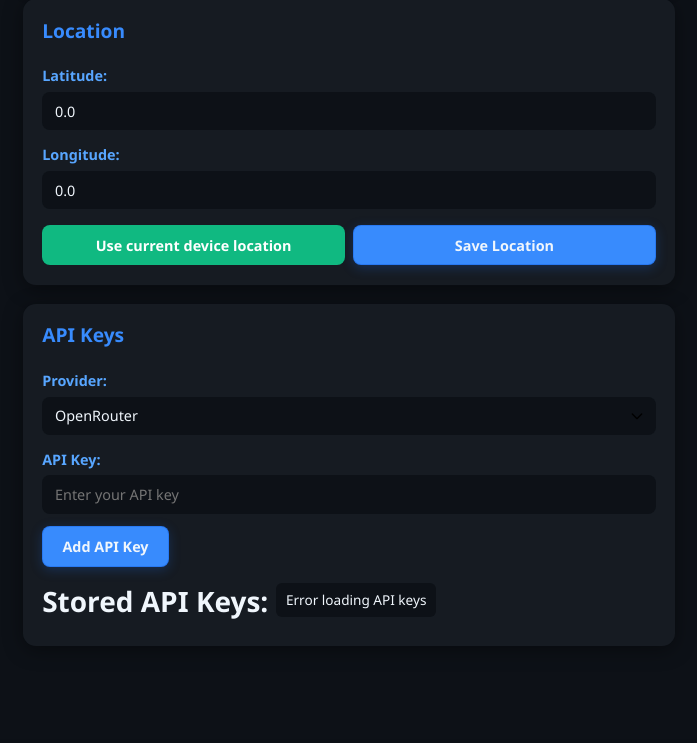
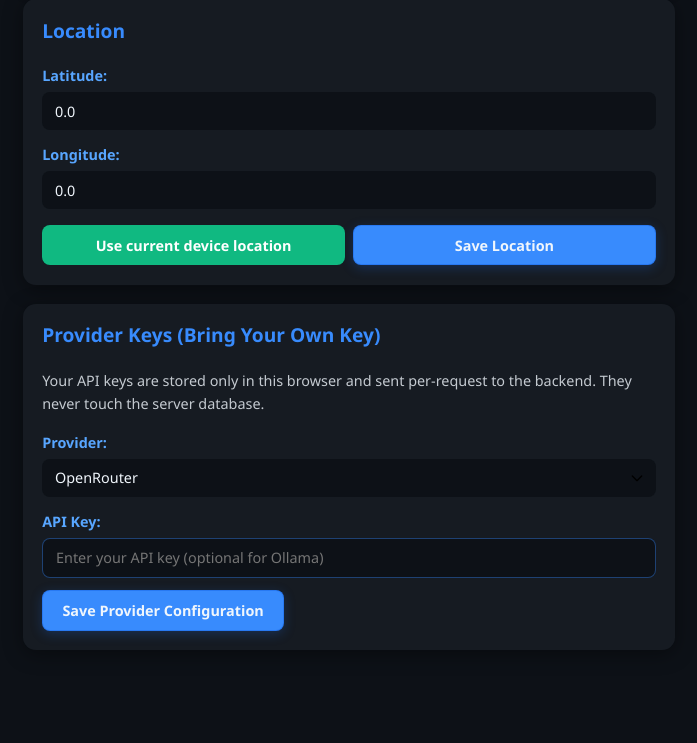
Before and after one commit to icedeyes12/yuzu-companion, a Python web app: template templates/config.html in a window 1280 px wide. Shown: the part 2738-3481 px from the top of the page, without its empty margins (291-988 px from the left). Before the commit the page ends 3357 px from the top, so only its background shows below. Run offline with Jinja, Linux system fonts and the light colour scheme; the template is opened without the code that fills it, so the values that code supplies are empty.

Commit message:
feat(frontend): BYOK provider config — localStorage-only keys, per-request header injection
- config.html: delete server-side API Keys table, replace with BYOK
  Provider Configuration form (OpenRouter/Cerebras/Chutes/Ollama/Custom
  dropdown; conditional Base URL + Model ID for Ollama/Custom; all inputs
  styled via theme variables only)
- config.js: delete loadAPIKeys/addAPIKey/removeAPIKey + all fetches to
  decommissioned /api/add_api_key and /api/remove_api_key; add
  saveBYOKConfig() (serialize → localStorage 'yuzu_byok_config'),
  loadBYOKConfig() (populate form on load), toggleBYOKFields(); subtle
  success indication via button text swap + toast
- sidebar.js: update fetch interceptor to read yuzu_byok_config JSON and
  inject X-Provider-Key/X-Base-Url/X-Model-Id on LLM endpoints; omit
  undefined headers

```diff
--- a/static/js/config.js
+++ b/static/js/config.js
@@ -8,11 +8,11 @@ document.addEventListener("DOMContentLoaded", () => {
 	console.log("Config page loaded - initializing...");
 	loadAppConfig().then(() => {
 		loadProfileData();
-		loadAPIKeys();
 		loadGlobalKnowledge();
 		loadProviderSettings();
 		loadImageModel();
 		setupEventListeners();
+		loadBYOKConfig();
 		initializeConfigAnimations();
 	});
 });
@@ -254,10 +254,17 @@ function setupEventListeners() {
 		);
 	}
 
-	// API key management
-	const addApiKeyBtn = document.getElementById("add-api-key");
-	if (addApiKeyBtn) {
-		addApiKeyBtn.addEventListener("click", addAPIKey);
+	// API key management — DECOMMISSIONED, replaced by BYOK
+	// (add-api-key button removed from config.html)
+
+	// BYOK provider configuration
+	const saveByokBtn = document.getElementById("save-byok");
+	if (saveByokBtn) {
+		saveByokBtn.addEventListener("click", saveBYOKConfig);
+	}
+	const byokProviderSelect = document.getElementById("byok-provider");
+	if (byokProviderSelect) {
+		byokProviderSelect.addEventListener("change", toggleBYOKFields);
 	}
 
 	// Memory and data
@@ -710,118 +717,78 @@ async function saveProfileSettings() {
 	}
 }
 
-async function loadAPIKeys() {
+// === BYOK (Bring Your Own Key) — localStorage only, zero server storage ===
+const BYOK_STORAGE_KEY = "yuzu_byok_config";
+
+function saveBYOKConfig() {
+	const provider = document.getElementById("byok-provider")?.value || "";
+	const apiKey = document.getElementById("byok-api-key")?.value?.trim() || "";
+	const baseUrl = document.getElementById("byok-base-url")?.value?.trim() || "";
+	const modelId = document.getElementById("byok-model-id")?.value?.trim() || "";
+
+	if (!provider) {
+		showError("Please select a provider");
+		return;
+	}
+
+	const config = { provider, apiKey, baseUrl, modelId };
+
 	try {
-		const response = await fetch("/api/profile");
-		const data = await response.json();
+		localStorage.setItem(BYOK_STORAGE_KEY, JSON.stringify(config));
 
-		const keysList = document.getElementById("keys-list");
-
-		if (!data.api_keys || Object.keys(data.api_keys).length === 0) {
-			keysList.innerHTML = "<li>No API keys stored</li>";
-			return;
+		// Subtle success indication: button text swap + toast
+		const btn = document.getElementById("save-byok");
+		if (btn) {
+			const original = btn.textContent;
+			btn.textContent = "Saved ✓";
+			btn.style.background = "var(--accent-tertiary)";
+			setTimeout(() => {
+				btn.textContent = original;
+				btn.style.background = "";
+			}, 1800);
 		}
-
-		keysList.innerHTML = Object.entries(data.api_keys)
-			.map(
-				([keyName, keyValue]) => `
-            <li style="margin-bottom: 0.5rem; padding: 0.5rem; background: rgba(255,255,255,0.05); border-radius: 5px; display: flex; justify-content: space-between; align-items: center;">
-                <span><strong>${keyName}:</strong> ${keyValue.substring(0, 10)}...${keyValue.substring(keyValue.length - 5)}</span>
-                <button onclick="removeAPIKey('${keyName}')" class="btn" style="background: #ef4444; color: white; padding: 0.3rem 0.6rem; font-size: 0.8rem;">Remove</button>
-            </li>
-        `,
-			)
-			.join("");
-
-		console.log("API keys loaded");
-	} catch (error) {
-		console.error("Error loading API keys:", error);
-		document.getElementById("keys-list").innerHTML =
-			"<li>Error loading API keys</li>";
-		showError("Failed to load API keys");
+		showSuccess("Provider configuration saved locally");
+	} catch (e) {
+		console.error("saveBYOKConfig failed:", e);
+		showError("Failed to save provider configuration locally");
 	}
 }
 
-async function addAPIKey() {
-	const providerSelect = document.getElementById("api-key-provider");
-	const apiKeyInput = document.getElementById("api-key");
+function loadBYOKConfig() {
+	try {
+		const raw = localStorage.getItem(BYOK_STORAGE_KEY);
+		if (!raw) return;
 
-	const keyName = providerSelect.value;
-	const apiKey = apiKeyInput.value.trim();
+		const config = JSON.parse(raw);
+		const providerSelect = document.getElementById("byok-provider");
+		if (providerSelect && config.provider) {
+			providerSelect.value = config.provider;
+		}
+		const apiKeyInput = document.getElementById("byok-api-key");
+		if (apiKeyInput) apiKeyInput.value = config.apiKey || "";
+		const baseUrlInput = document.getElementById("byok-base-url");
+		if (baseUrlInput) baseUrlInput.value = config.baseUrl || "";
+		const modelIdInput = document.getElementById("byok-model-id");
+		if (modelIdInput) modelIdInput.value = config.modelId || "";
 
-	if (!apiKey) {
-		showError("Please enter an API key");
-		return;
-	}
-
-	// Show loading state
-	const addBtn = document.getElementById("add-api-key");
-	const originalText = addBtn.textContent;
-	addBtn.textContent = "Adding...";
-	addBtn.disabled = true;
-
-	try {
-		const response = await fetch("/api/add_api_key", {
-			method: "POST",
-			headers: {
-				"Content-Type": "application/json",
-			},
-			body: JSON.stringify({
-				key_name: keyName,
-				api_key: apiKey,
-			}),
-		});
-
-		const result = await response.json();
-
-		if (result.status === "success") {
-			showSuccess("API key added successfully!");
-			apiKeyInput.value = "";
-			loadAPIKeys(); // Reload the list
-			// Reload provider settings to reflect new key availability
-			loadProviderSettings();
-		} else {
-			showError(`Failed to add API key: ${result.message}`);
-		}
-	} catch (error) {
-		console.error("Error adding API key:", error);
-		showError("Error adding API key");
-	} finally {
-		// Restore button state
-		addBtn.textContent = originalText;
-		addBtn.disabled = false;
+		// Sync conditional field visibility
+		toggleBYOKFields();
+	} catch (e) {
+		console.error("loadBYOKConfig failed:", e);
 	}
 }
 
-async function removeAPIKey(keyName) {
-	if (!confirm(`Are you sure you want to remove the ${keyName} API key?`)) {
-		return;
-	}
+function toggleBYOKFields() {
+	const provider = document.getElementById("byok-provider")?.value || "";
+	const showConditional = provider === "ollama" || provider === "custom";
+	const baseGroup = document.getElementById("byok-baseurl-group");
+	const modelGroup = document.getElementById("byok-modelid-group");
+	if (baseGroup) baseGroup.style.display = showConditional ? "block" : "none";
+	if (modelGroup) modelGroup.style.display = showConditional ? "block" : "none";
+}
 
-	try {
-		const response = await fetch("/api/remove_api_key", {
-			method: "POST",
-			headers: {
-				"Content-Type": "application/json",
-			},
-			body: JSON.stringify({ key_name: keyName }),
-		});
-
-		const result = await response.json();
-
-		if (result.status === "success") {
-			showSuccess("API key removed!");
-			loadAPIKeys(); // Reload the list
-			// Reload provider settings to reflect key removal
-			loadProviderSettings();
-		} else {
-			showError(`Failed to remove API key: ${result.message}`);
-		}
-	} catch (error) {
-		console.error("Error removing API key:", error);
-		showError("Error removing API key");
-	}
-}
+// Make BYOK functions globally available for inline handlers
+window.saveBYOKConfig = saveBYOKConfig;
 
 // Load structured memory statistics
 async function loadMemoryStats() {
@@ -1185,8 +1152,8 @@ function initializeConfigAnimations() {
 }
 
 // Make functions globally available
-window.removeAPIKey = removeAPIKey;
 window.showSuccess = showSuccess;
+window.showError = showError;
 
 // Location functions
 async function loadLocation() {
@@ -1246,7 +1213,6 @@ function useCurrentLocation() {
 
 // Load location on page load
 document.addEventListener("DOMContentLoaded", loadLocation);
-window.showError = showError;
 
 // Load image model on page load
 document.addEventListener("DOMContentLoaded", loadImageModel);
--- a/static/js/sidebar.js
+++ b/static/js/sidebar.js
@@ -1,11 +1,11 @@
 // FILE: static/js/sidebar.js
 // DESCRIPTION: Unified sidebar management with session actions
 
-// === GLOBAL FETCH INTERCEPTOR (auth gate + Phase 3 BYOK prep) ===
+// === GLOBAL FETCH INTERCEPTOR (auth gate + Phase 3 BYOK) ===
 // Runs before any module — sidebar.js is the first classic script on every page.
 // 1. Detects 401 from /api/ endpoints → shows auth overlay (no full reload).
-// 2. Reads X-Provider-Key from localStorage for LLM endpoints (no-op until
-//    Phase 3 BYOK UI connects; harmless when localStorage key is absent).
+// 2. Reads yuzu_byok_config from localStorage and injects X-Provider-Key,
+//    X-Base-Url, X-Model-Id headers into LLM endpoint requests.
 (() => {
 	const _origFetch = window.fetch;
 	const _LLM_ENDPOINTS = [
@@ -20,10 +20,19 @@
 
 		const url = typeof input === "string" ? input : input.url;
 
-		// Phase 3 prep: inject provider key for LLM endpoints (no-op if unset)
+		// BYOK: inject provider config headers for LLM endpoints
 		if (_LLM_ENDPOINTS.some((ep) => url.includes(ep))) {
-			const key = localStorage.getItem("yuzu_provider_key");
-			if (key) init.headers.set("X-Provider-Key", key);
+			try {
+				const raw = localStorage.getItem("yuzu_byok_config");
+				if (raw) {
+					const cfg = JSON.parse(raw);
+					if (cfg.apiKey) init.headers.set("X-Provider-Key", cfg.apiKey);
+					if (cfg.baseUrl) init.headers.set("X-Base-Url", cfg.baseUrl);
+					if (cfg.modelId) init.headers.set("X-Model-Id", cfg.modelId);
+				}
+			} catch (e) {
+				console.warn("BYOK config parse failed:", e);
+			}
 		}
 
 		const response = await _origFetch.call(this, input, init);
--- a/templates/config.html
+++ b/templates/config.html
@@ -292,30 +292,38 @@
         </div>
 
         <div class="config-section">
-            <h2>API Keys</h2>
+            <h2>Provider Keys (Bring Your Own Key)</h2>
+            <p style="color: var(--text-secondary); font-size: 0.9rem; margin-bottom: 1rem;">
+                Your API keys are stored only in this browser and sent per-request to the backend. They never touch the server database.
+            </p>
 
             <div class="form-group">
-                <label for="api-key-provider">Provider:</label>
-                <select id="api-key-provider" class="form-select">
+                <label for="byok-provider">Provider:</label>
+                <select id="byok-provider" class="form-select">
                     <option value="openrouter">OpenRouter</option>
                     <option value="cerebras">Cerebras</option>
                     <option value="chutes">Chutes</option>
+                    <option value="ollama">Ollama</option>
+                    <option value="custom">Custom</option>
                 </select>
             </div>
 
-            <div class="form-group">
-                <label for="api-key">API Key:</label>
-                <input type="text" id="api-key" placeholder="Enter your API key">
+            <div class="form-group" id="byok-apikey-group">
+                <label for="byok-api-key">API Key:</label>
+                <input type="password" id="byok-api-key" placeholder="Enter your API key (optional for Ollama)" style="background: var(--input-bg); color: var(--text-color); border: 1px solid var(--border-color); border-radius: var(--radius-md); padding: 0.6rem 0.8rem; width: 100%;">
             </div>
 
-            <button id="add-api-key" class="btn btn-primary">Add API Key</button>
+            <div class="form-group byok-conditional" id="byok-baseurl-group" style="display: none;">
+                <label for="byok-base-url">Custom Base URL:</label>
+                <input type="text" id="byok-base-url" placeholder="e.g. http://localhost:11434" style="background: var(--input-bg); color: var(--text-color); border: 1px solid var(--border-color); border-radius: var(--radius-md); padding: 0.6rem 0.8rem; width: 100%;">
+            </div>
 
-            <div style="margin-top: 1rem;">
-                <h3 style="margin-bottom: 0.5rem;">Stored API Keys:</h3>
-                <ul id="keys-list" style="list-style: none; padding: 0;">
-                    <li>Loading...</li>
-                </ul>
+            <div class="form-group byok-conditional" id="byok-modelid-group" style="display: none;">
+                <label for="byok-model-id">Custom Model ID:</label>
+                <input type="text" id="byok-model-id" placeholder="e.g. llama3" style="background: var(--input-bg); color: var(--text-color); border: 1px solid var(--border-color); border-radius: var(--radius-md); padding: 0.6rem 0.8rem; width: 100%;">
             </div>
+
+            <button id="save-byok" class="btn btn-primary">Save Provider Configuration</button>
         </div>
     </main>
 
```
